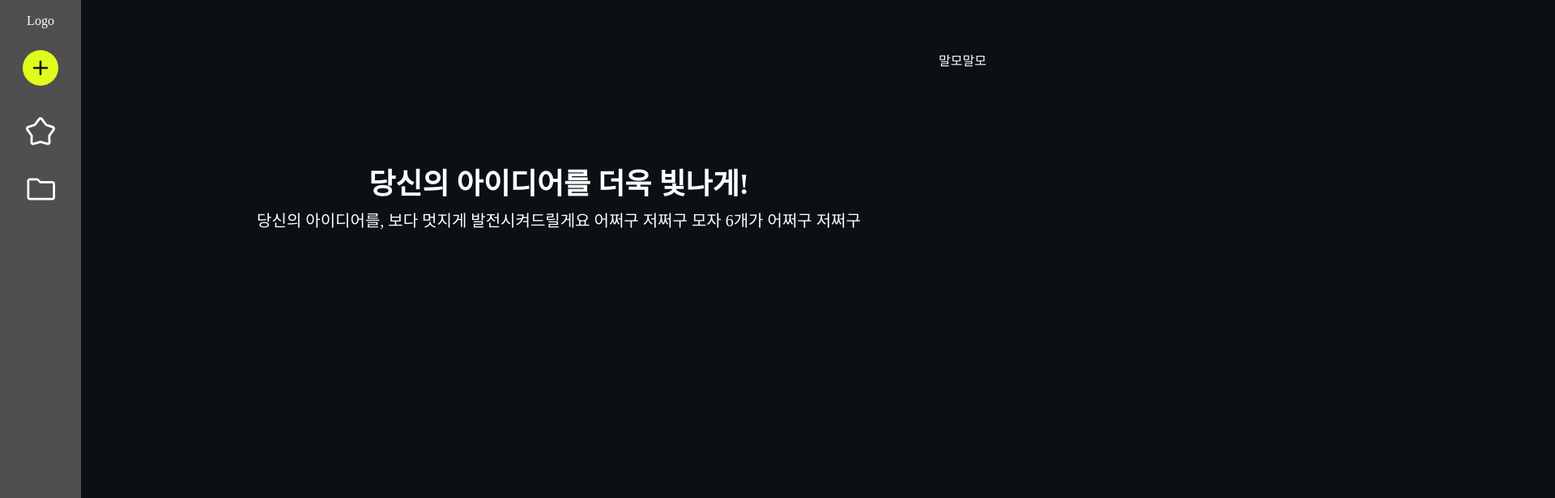
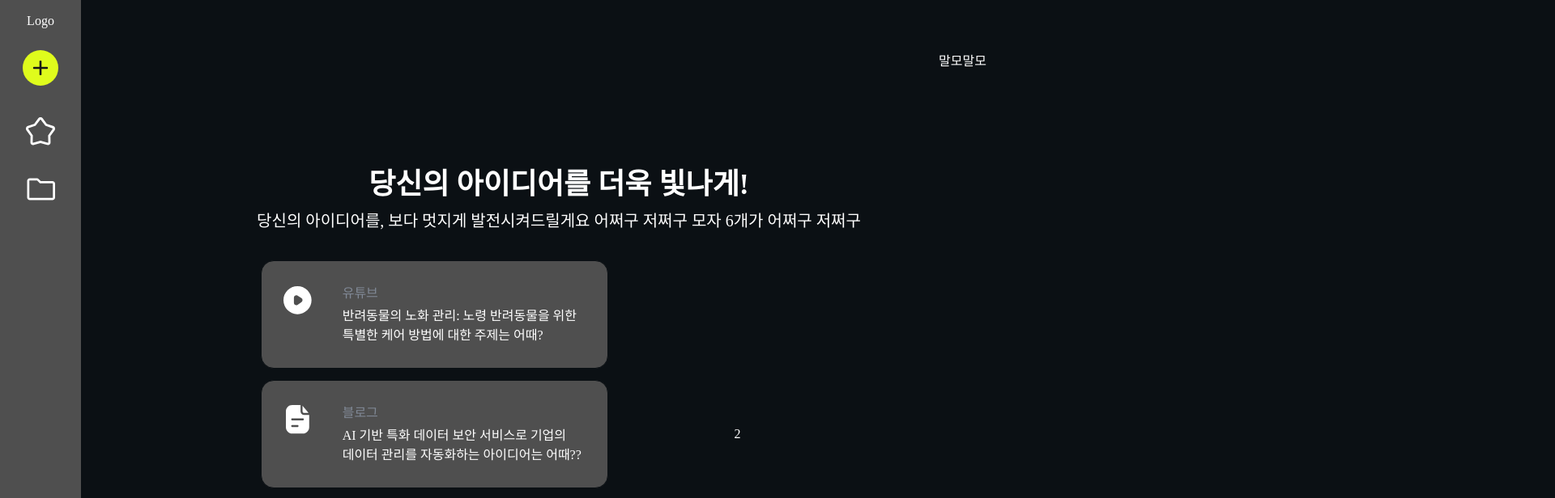
Before and after one commit to munseunggyu/malmo, a Next.js app: page / in a window 1280 px wide. Shown: the top 616 px of the page at 81% size, 1920 px wide, since content can reach past the window. Built offline with nearby package versions, Linux system fonts and the light colour scheme; a web font is replaced by a local one.

Commit message:
feat: 레이아웃 비율 변경

```diff
--- a/src/app/layout.tsx
+++ b/src/app/layout.tsx
@@ -19,7 +19,7 @@ export default function RootLayout({
       <body>
         <RQProvider>
           <AuthSession>
-            <div className='flex relative'>
+            <div className='flex relative h-full'>
               <Navbar />
               <main className=' w-full pl-[100px] '>{children}</main>
               <h1 className='fixed top-lg right-[62px]'>말모말모</h1>
--- a/src/components/ui/CarouselUi.tsx
+++ b/src/components/ui/CarouselUi.tsx
@@ -24,7 +24,7 @@ export default function CarouselUi({
 }) {
   return (
     <Carousel
-      containerClass={`w-full flex gap-2 ${containerClass}`}
+      containerClass={`flex gap-2 ${containerClass}`}
       autoPlay={true}
       swipeable={false}
       draggable={true}
```
